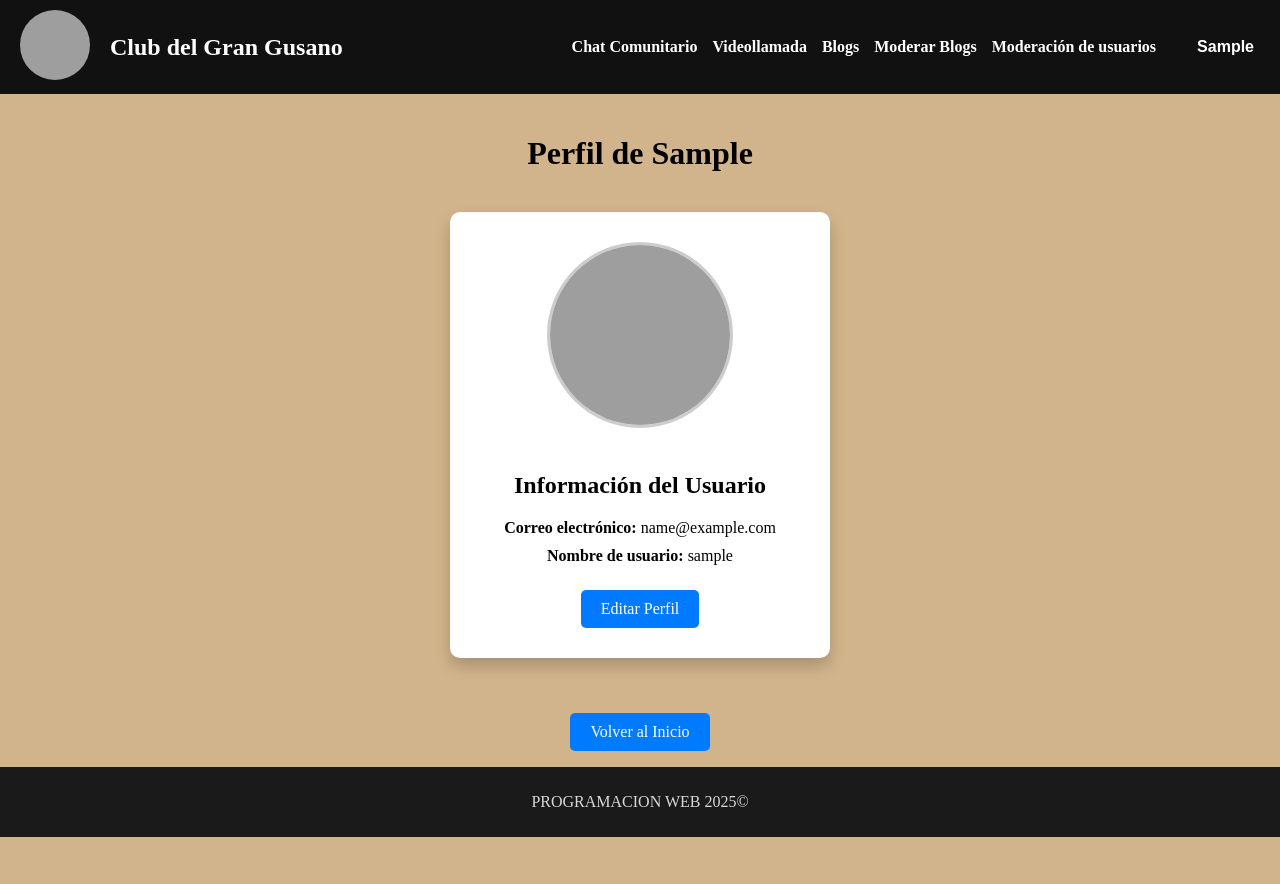
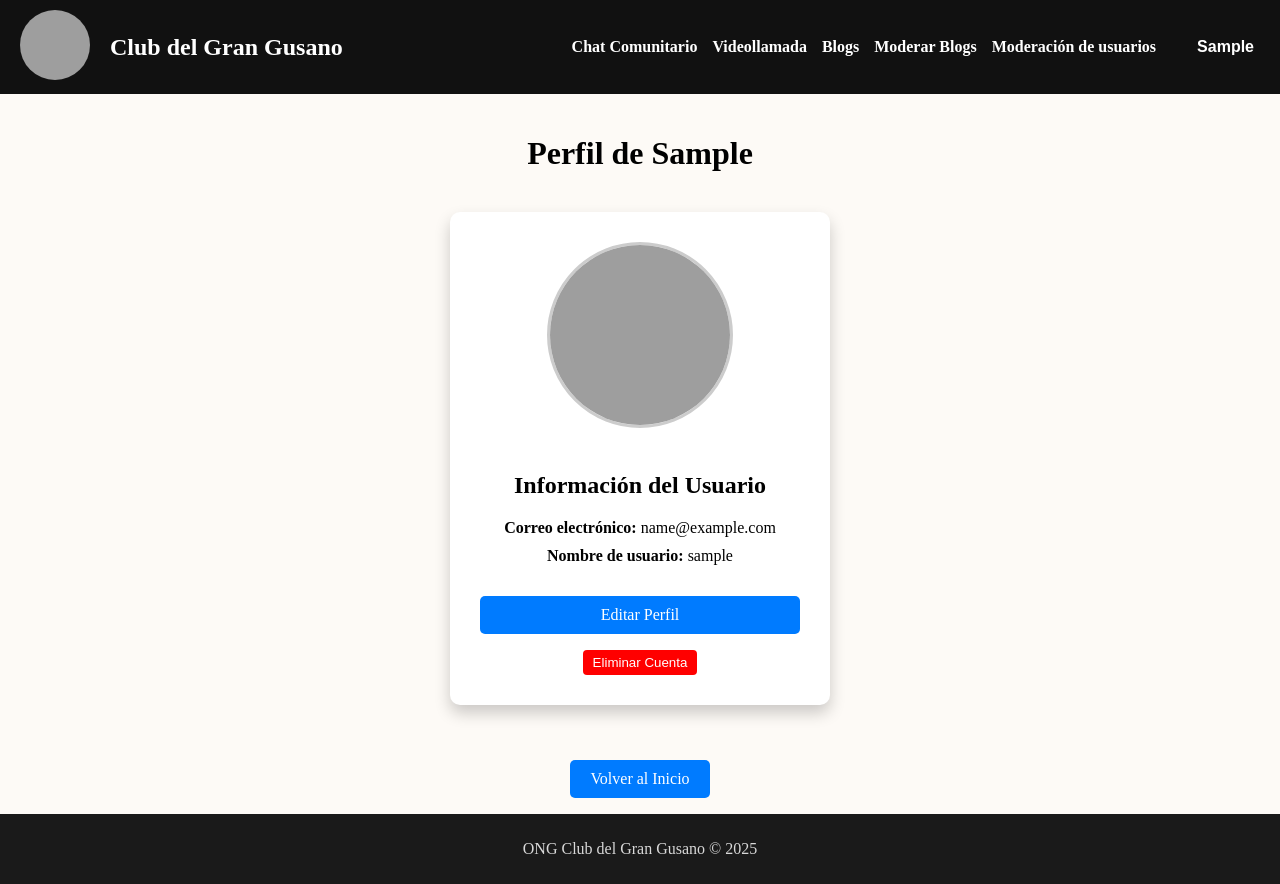
Before and after one commit to Mephistoth/ClubDelGranGusano, a Django app: page /perfil/ in a window 1280 px wide. Before the commit the page ends 837 px from the top, so only its background shows below. Run offline with Django 5.2, Linux system fonts and the light colour scheme; the visitor is signed in with stand-in values (Sample User, id 1); grey boxes are pictures that could not be loaded.

Commit message:
fix ultimas correciones

```diff
--- a/GranGusano/urls.py
+++ b/GranGusano/urls.py
@@ -5,12 +5,14 @@ from django.conf import settings
 from django.conf.urls.static import static
 from chat import views as chat_views
 from blogs.views import home  # <-- Importamos la vista
+from accounts.views import eliminar_cuenta
 
 urlpatterns = [
     path('admin/', admin.site.urls),
     path('accounts/', include('allauth.urls')),  # allauth maneja login, logout, signup
     path('perfil/', perfil_usuario, name='perfil'),
     path('perfil/editar/', editar_perfil, name='editar_perfil'),
+    path('perfil/eliminar/', eliminar_cuenta, name='eliminar_cuenta'),
     path('', home, name='home'),
     path('chatbot/', include('chatbotcito.urls')),
     path('chat/', chat_views.chat_room, name='chat'),
--- a/accounts/views.py
+++ b/accounts/views.py
@@ -1,9 +1,13 @@
 from django.shortcuts import render, redirect
-from django.contrib.auth import update_session_auth_hash
+from django.contrib import messages
+from django.contrib.auth import logout, update_session_auth_hash
 from django.contrib.auth.decorators import login_required
+from django.core.mail import send_mail
+from django.conf import settings
 from .forms import PerfilForm
 from .models import Profile
 import cloudinary.uploader
+
 
 def home(request):
     return render(request, 'account/home.html')
@@ -40,3 +44,26 @@ def editar_perfil(request):
         form = PerfilForm(instance=request.user)
 
     return render(request, 'account/editar_perfil.html', {'form': form})
+
+@login_required
+def eliminar_cuenta(request):
+    if request.method == 'POST':
+        user = request.user
+        email = user.email
+        username = user.username
+
+        # Enviar correo notificando
+        send_mail(
+            subject='Cuenta eliminada',
+            message=f'Hola {username}, tu cuenta en ClubDelGranGusano ha sido eliminada.',
+            from_email=settings.DEFAULT_FROM_EMAIL,
+            recipient_list=[email],
+            fail_silently=True,
+        )
+
+        user.delete()
+        logout(request)
+        return redirect('home')
+
+    # Si es GET, redirige a perfil
+    return redirect('perfil')
--- a/static/css/home.css
+++ b/static/css/home.css
@@ -10,7 +10,7 @@ body {
     display: flex;
     flex-direction: column;
     min-height: 100vh;
-    background-color: #d2b48c;
+    background-color: #FDFAF6;
 }
 main {
     flex: 1;
--- a/templates/account/perfil.html
+++ b/templates/account/perfil.html
@@ -5,6 +5,27 @@
 
 {% block extra_css %}
 <link rel="stylesheet" href="{% static 'css/perfil.css' %}">
+<style>
+.perfil-acciones {
+    margin-top: 1rem;
+    display: flex;
+    flex-direction: column;
+    gap: 1rem;
+}
+.perfil-acciones a, .perfil-acciones form {
+    display: inline-block; /* o quitar esta línea si no quieres cambiar */
+}
+.btn-eliminar {
+    color: white;
+    background-color: red;
+    padding: 5px 10px;
+    text-decoration: none;
+    border-radius: 4px;
+    border: none;
+    cursor: pointer;
+}
+
+</style>
 {% endblock %}
 
 {% block content %}
@@ -13,7 +34,6 @@
 
   <div class="perfil-container">
     {% if user.profile.foto %}
-      <!-- La url de la imagen es directamente la string URL en Cloudinary -->
       <img src="{{ user.profile.foto }}" alt="Foto de perfil" class="foto-perfil">
     {% else %}
       <img src="{% static 'img/default-user.png' %}" alt="Foto por defecto" class="foto-perfil">
@@ -22,7 +42,15 @@
     <h2>Información del Usuario</h2>
     <p><strong>Correo electrónico:</strong> {{ user.email }}</p>
     <p><strong>Nombre de usuario:</strong> {{ user.username }}</p>
-    <a href="{% url 'editar_perfil' %}">Editar Perfil</a>
+
+    <div class="perfil-acciones">
+      <a href="{% url 'editar_perfil' %}">Editar Perfil</a>
+
+      <form method="POST" action="{% url 'eliminar_cuenta' %}" onsubmit="return confirm('¿Estás seguro de que deseas eliminar tu cuenta? Esta acción no se puede deshacer.');">
+        {% csrf_token %}
+        <button type="submit" class="btn-eliminar">Eliminar Cuenta</button>
+      </form>
+    </div>
   </div>
 
   <p><a href="{% url 'home' %}">Volver al Inicio</a></p>
--- a/templates/base.html
+++ b/templates/base.html
@@ -25,7 +25,7 @@
   </main>
 
   <footer class="site-footer">
-    <p>PROGRAMACION WEB 2025©</p>
+   <p> ONG Club del Gran Gusano © 2025 </p>
   </footer>
 
   {# aquí cargarías JS globales #}
```
